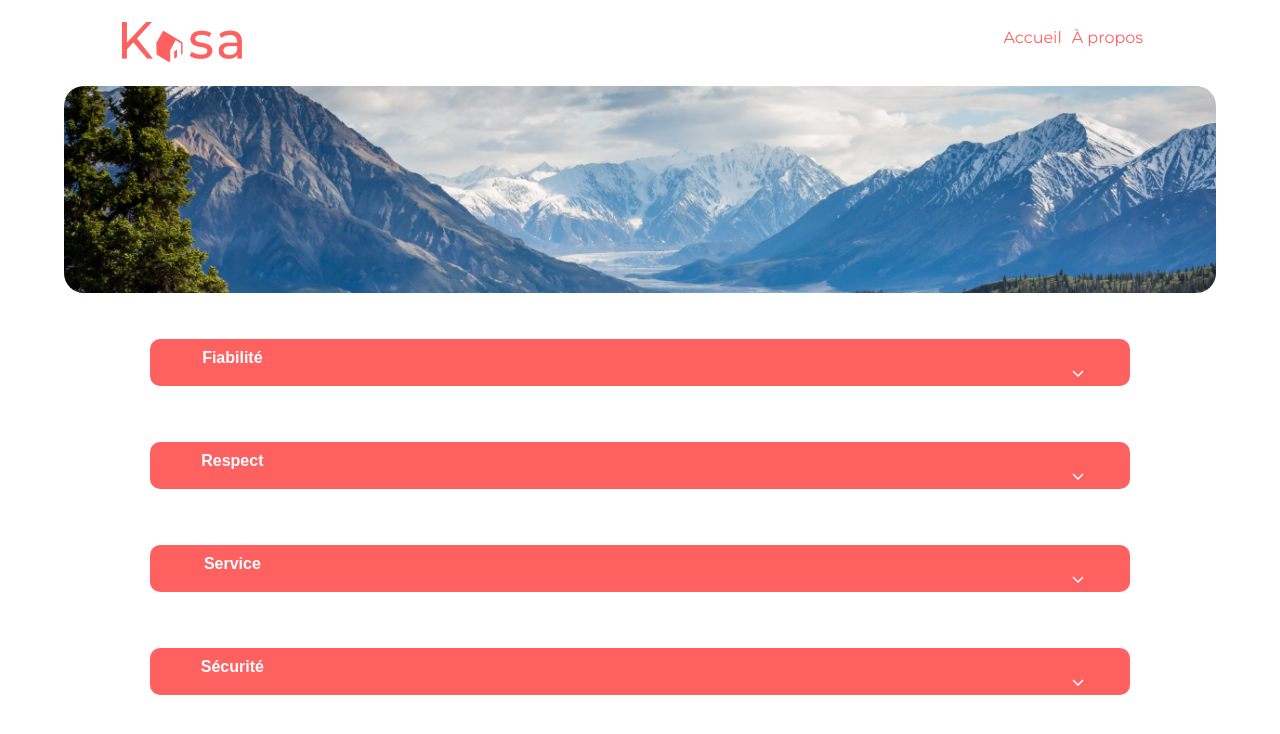
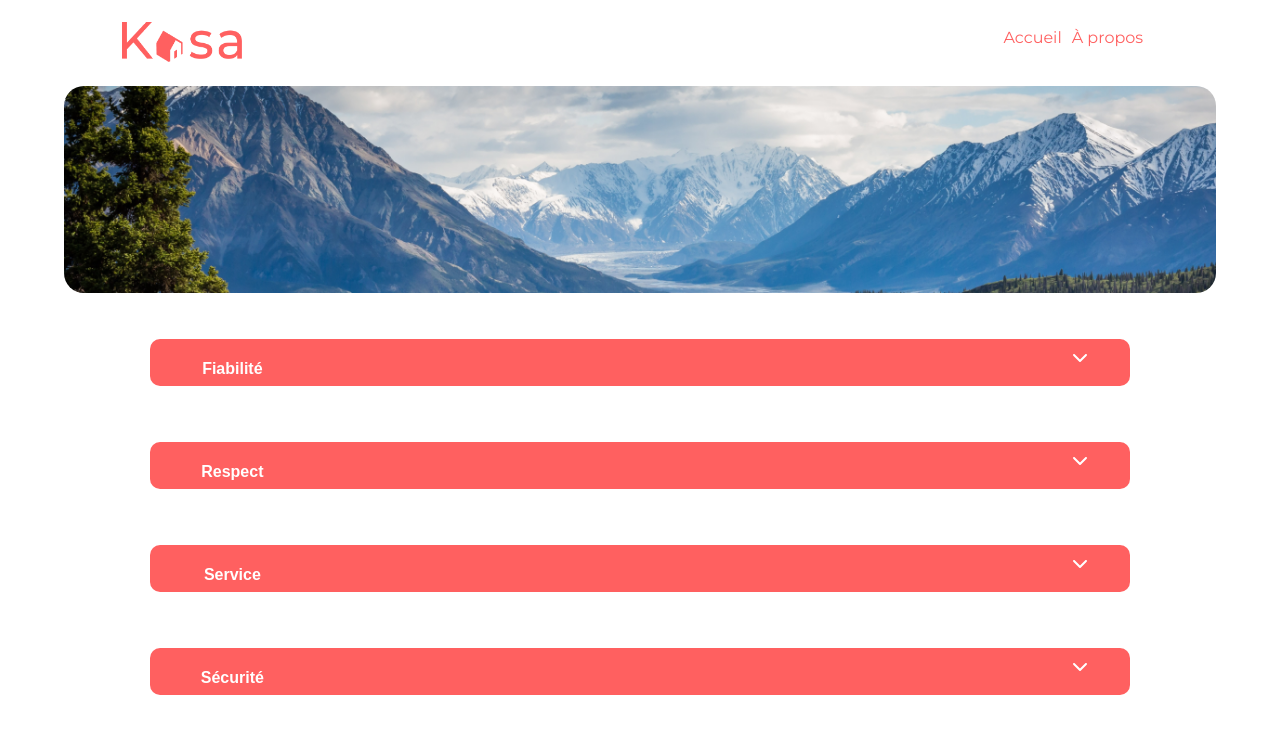
Before and after one commit to Lamouett3/P7_Kasa, a React (Create React App) app in the folder kasa/: page /apropos in a window 1280 px wide. Shown: the top 734 px of the page. Built offline with nearby package versions, Linux system fonts and the light colour scheme.

Commit message:
chevron for dropdown

```diff
--- a/kasa/src/components/dropdownLarger/dropdownLarger.css
+++ b/kasa/src/components/dropdownLarger/dropdownLarger.css
@@ -76,12 +76,10 @@
 
 .dropdownLarge__icon {
     margin-left: 95%;
+    margin-top: -3%;
     display: flex;
 }
 
-.dropdownLarge__icon svg {
-    height: 12px;
-}
 
 .fa-chevron-up:before {
     content: '\f077';
```
